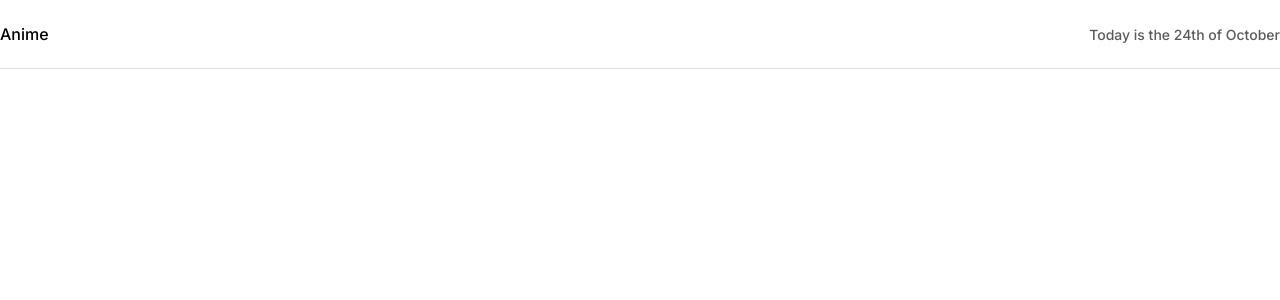
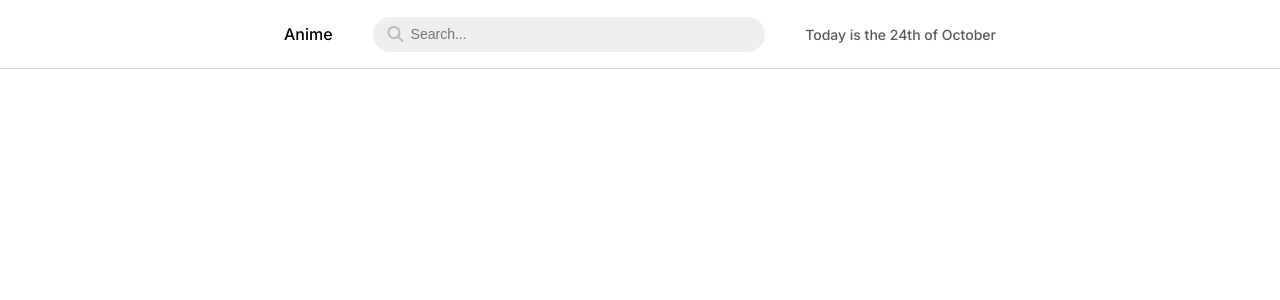
Before and after one commit to clevermacaw/anime-frontend-nextjs, a Next.js app: page /anime in a window 1280 px wide. Shown: the top 300 px of the page. Built offline with nearby package versions, Linux system fonts and the light colour scheme.

Commit message:
Added layout, search input

```diff
--- a/components/header.tsx
+++ /dev/null
@@ -1,22 +0,0 @@
-import styled from 'styled-components';
-import PrimaryText from './PrimaryText';
-import SecondaryText from './SecondaryText';
-
-const Wrapper = styled.div`
-  display: flex;
-  justify-content: space-between;
-  align-items: center;
-  padding: 14px 0;
-  box-shadow: 0 1px #dddddd;
-`;
-
-function Header() {
-  return (
-    <Wrapper>
-      <PrimaryText>Anime</PrimaryText>
-      <SecondaryText>Today is the 24th of October</SecondaryText>
-    </Wrapper>
-  );
-}
-
-export default Header;
--- /dev/null
+++ b/components/header/index.tsx
@@ -0,0 +1,35 @@
+import styled from 'styled-components'
+import PrimaryText from '../primary_text'
+import SecondaryText from '../secondary_text'
+import SearchInput from './search_input'
+import Layout from '../layout'
+
+const Wrapper = styled.div`
+  padding: 14px 0;
+  box-shadow: 0 1px #dddddd;
+`
+
+const Flex = styled.div`
+  display: flex;
+  justify-content: space-between;
+  align-items: center;
+  gap: 40px;
+`
+
+function Header() {
+  return (
+    <Wrapper>
+      <Layout>
+        <Flex>
+          <PrimaryText>Anime</PrimaryText>
+          <div className="search-input">
+            <SearchInput placeholder="Search..." />
+          </div>
+          <SecondaryText>Today is the 24th of October</SecondaryText>
+        </Flex>
+      </Layout>
+    </Wrapper>
+  )
+}
+
+export default Header
--- /dev/null
+++ b/components/header/search_input.tsx
@@ -0,0 +1,42 @@
+import styled from 'styled-components'
+
+const Input = styled.input`
+  font-size: 14px;
+  font-weight: 400;
+  line-height: 17px;
+  padding: 9px 9px 9px 38px;
+  width: 100%;
+  background: #eeeeee;
+  border-radius: 30px;
+  border: 0px;
+  outline: none;
+  transition: border-color 0.15s ease-in-out, box-shadow 0.15s ease-in-out;
+
+  &:focus {
+    border: 1px solid #80bdff;
+    box-shadow: 0 0 0 0.2rem rgb(0 123 255 / 25%);
+  }
+`
+
+const SearchIcon = styled.div`
+  position: absolute;
+  left: 15px;
+  top: 50%;
+  transform: translate(0, -50%);
+  color: #bababa;
+`
+
+type Props = {
+  placeholder: string
+}
+
+const SearchInput = ({ placeholder }: Props) => (
+  <div className="search-input__wrapper">
+    <Input placeholder={placeholder} />
+    <SearchIcon>
+      <i className="fa-solid fa-magnifying-glass" />
+    </SearchIcon>
+  </div>
+)
+
+export default SearchInput
--- /dev/null
+++ b/components/layout.tsx
@@ -0,0 +1,14 @@
+import styled from 'styled-components'
+
+const Layout = styled.div`
+  display: block;
+  margin-left: auto;
+  margin-right: auto;
+  padding: 0 15px;
+
+  @media screen and (min-width: 900px) {
+    width: 742px;
+  }
+`
+
+export default Layout
--- a/package.json
+++ b/package.json
@@ -9,6 +9,7 @@
     "lint": "next lint"
   },
   "dependencies": {
+    "@fortawesome/fontawesome-free": "^6.2.0",
     "next": "12.2.5",
     "react": "18.2.0",
     "react-dom": "18.2.0",
--- a/pages/_app.tsx
+++ b/pages/_app.tsx
@@ -1,4 +1,9 @@
+import '@fortawesome/fontawesome-free/css/brands.css'
+import '@fortawesome/fontawesome-free/css/solid.css'
+import '@fortawesome/fontawesome-free/css/regular.css'
+import '@fortawesome/fontawesome-free/css/fontawesome.css'
 import '../styles/globals.css'
+import '../styles/header.css'
 import type { AppProps } from 'next/app'
 
 function MyApp({ Component, pageProps }: AppProps) {
--- a/pages/anime/index.tsx
+++ b/pages/anime/index.tsx
@@ -1,7 +1,13 @@
-import Header from 'components/header';
+import Header from 'components/header'
+import Layout from 'components/layout'
 
 function Anime() {
-  return <Header />;
+  return (
+    <>
+      <Header />
+      <Layout></Layout>
+    </>
+  )
 }
 
-export default Anime;
+export default Anime
--- /dev/null
+++ b/styles/header.css
@@ -0,0 +1,7 @@
+.search-input {
+  flex-grow: 1;
+}
+
+.search-input__wrapper {
+  position: relative;
+}
```
Also changed, not shown: components/primary_text.tsx (renamed from components/PrimaryText.tsx), components/secondary_text.tsx (renamed from components/SecondaryText.tsx), 1 other file (tests, documents, lock files or other folders).
